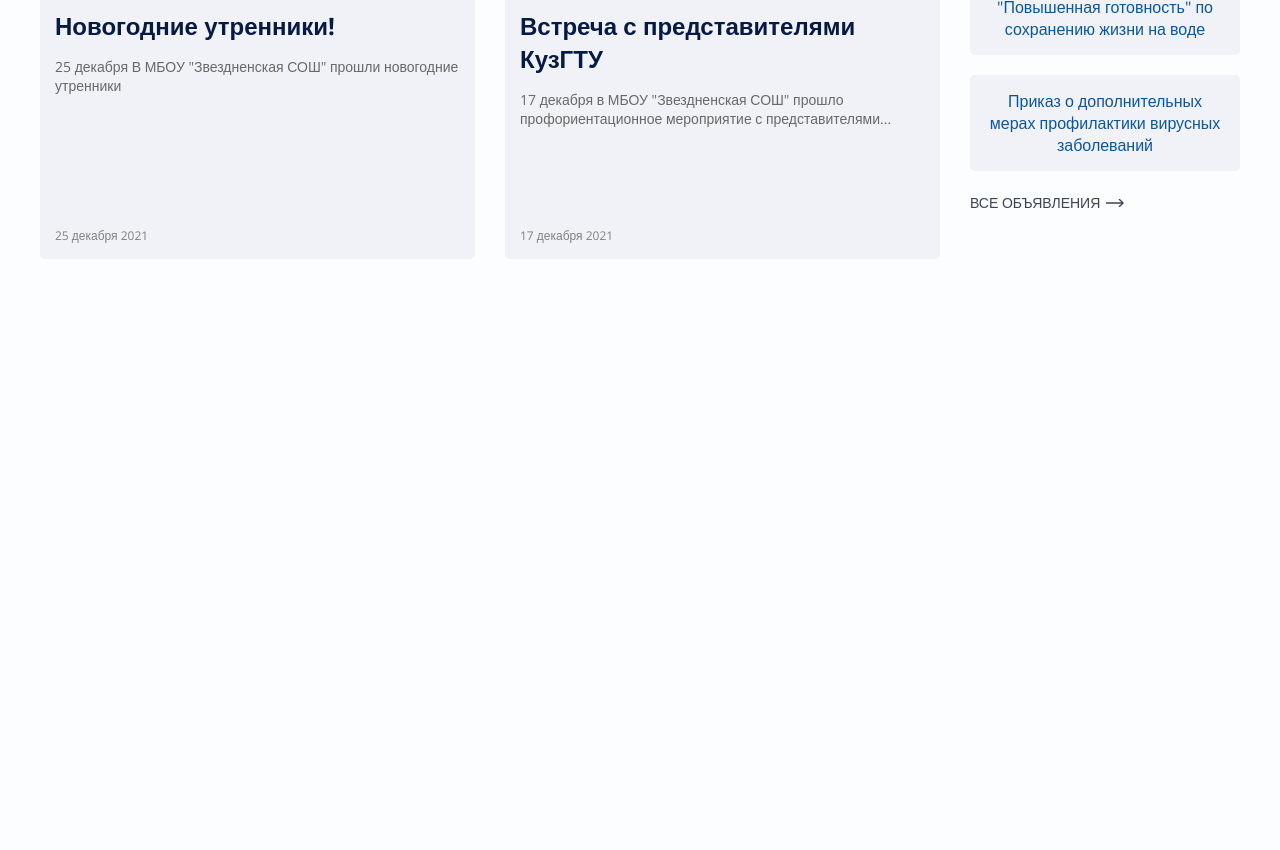
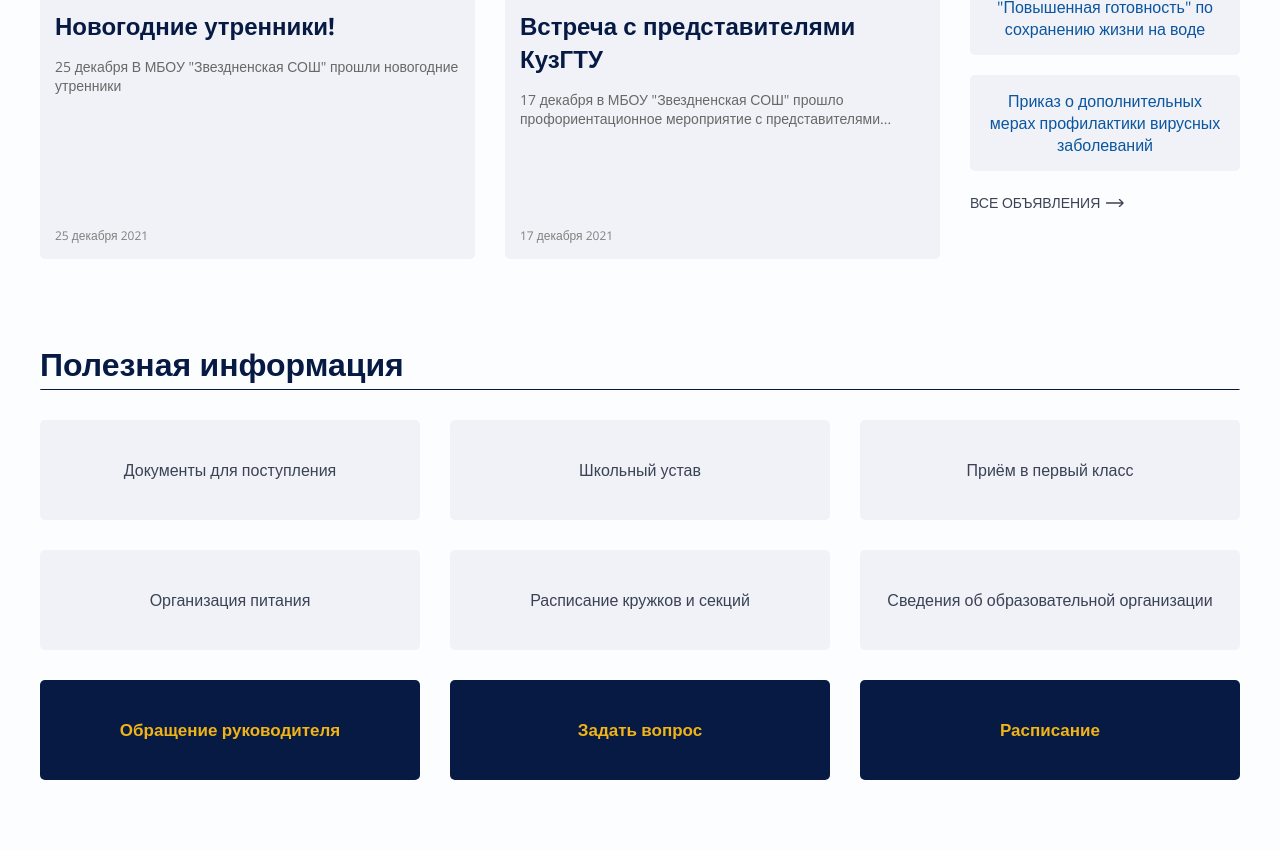
Before and after one commit to Danila-Romanovich/star-school, a website: page src/index.html in a window 1280 px wide. Shown: the part 802-1652 px from the top of the page. Before the commit the page ends 1101 px from the top, so only its background shows below. Drawn offline with nearby package versions, Linux system fonts and the light colour scheme.

Commit message:
add helpful block on PC version

```diff
--- a/src/index.html
+++ b/src/index.html
@@ -7,7 +7,6 @@
     <link rel="preconnect" href="https://fonts.googleapis.com">
     <link rel="preconnect" href="https://fonts.gstatic.com" crossorigin>
     <link href="https://fonts.googleapis.com/css2?family=Open+Sans:wght@300;400;600;700&display=swap" rel="stylesheet">
-    <link rel="stylesheet" href="css/bootstrap-reboot.min.css">
     <link rel="stylesheet" href="css/style.min.css">
     <title>МБОУ "Звёздненская СОШ"</title>
 </head>
@@ -77,7 +76,7 @@
                 <div class="news-page">
                     <div class="news-page__title">
 
-                        <h2 class="title">новости</h2>
+                        <h2 class="title">Новости</h2>
 
                         <a href="#" class="title__all title__all-mr">
                             все новости
@@ -131,6 +130,26 @@
                 </div>
             </div>
         </div>
+    </section> <!-- /news-->
+
+    <section class="helpful">
+        <div class="container">
+            <div class="title">Полезная информация</div>
+            <hr>
+            <div class="helpful__wrapper">
+                <a href="#" class="helpful__item">Документы для поступления</a>
+                <a href="#" class="helpful__item">Школьный устав</a>
+                <a href="#" class="helpful__item">Приём в первый класс</a>
+                <a href="#" class="helpful__item">Организация питания</a>
+                <a href="#" class="helpful__item">Расписание кружков и секций</a>
+                <a href="#" class="helpful__item">Сведения об образовательной организации</a>
+                <a href="#" class="helpful__item helpful__item_blue">Обращение руководителя</a>
+                <a href="#" class="helpful__item helpful__item_blue">Задать вопрос</a>
+                <a href="#" class="helpful__item helpful__item_blue">Расписание</a>
+            </div>
+        </div>
     </section>
+
+
 </body>
 </html>
--- a/src/sass/base/_variables.scss
+++ b/src/sass/base/_variables.scss
@@ -1 +1,2 @@
 $main-color: #061A44;
+$gold-color: #F1B315;
--- a/src/sass/blocks/_header.scss
+++ b/src/sass/blocks/_header.scss
@@ -83,6 +83,7 @@
         }
         a{
             color: $main-color;
+            text-decoration: none;
         }
     }
 }
--- /dev/null
+++ b/src/sass/blocks/_helpful.scss
@@ -0,0 +1,39 @@
+.helpful {
+    display: flex;
+    padding: 40px 0;
+    &__wrapper {
+        margin-top: 30px;
+        display: flex;
+        justify-content: left;
+        flex-wrap: wrap;
+
+    }
+    &__item {
+        padding: 25px;
+        margin-bottom: 30px;
+        margin-right: 30px;
+        width: 330px;
+        height: 50px;
+        border-radius: 5px;
+        background-color: #F0F2F8;
+        text-align: center;
+        display: flex;
+        align-items: center;
+        justify-content: center;
+
+        color: #3B4254;
+        font-size: 16px;
+        font-weight: 300;
+        line-height: 20px;
+        text-decoration: none;
+        &:nth-child(3), &:nth-child(6), &:nth-child(9) {
+            margin-right: 0;
+        }
+        &_blue {
+            background-color: $main-color;
+            color: $gold-color;
+            font-size: 17px;
+            font-weight: 700;
+        }
+    }
+}
--- a/src/sass/blocks/_news.scss
+++ b/src/sass/blocks/_news.scss
@@ -1,5 +1,6 @@
 .news {
-    margin: 40px 0;
+    display: flex;
+    padding: 40px 0;
     &__inner {
         display: flex;
         justify-content: space-between;
--- a/src/sass/style.scss
+++ b/src/sass/style.scss
@@ -32,3 +32,4 @@ hr {
 @import 'blocks/header';
 @import 'blocks/news';
 @import 'blocks/title';
+@import 'blocks/helpful';
```
Also changed, not shown: src/css/style.min.css.
